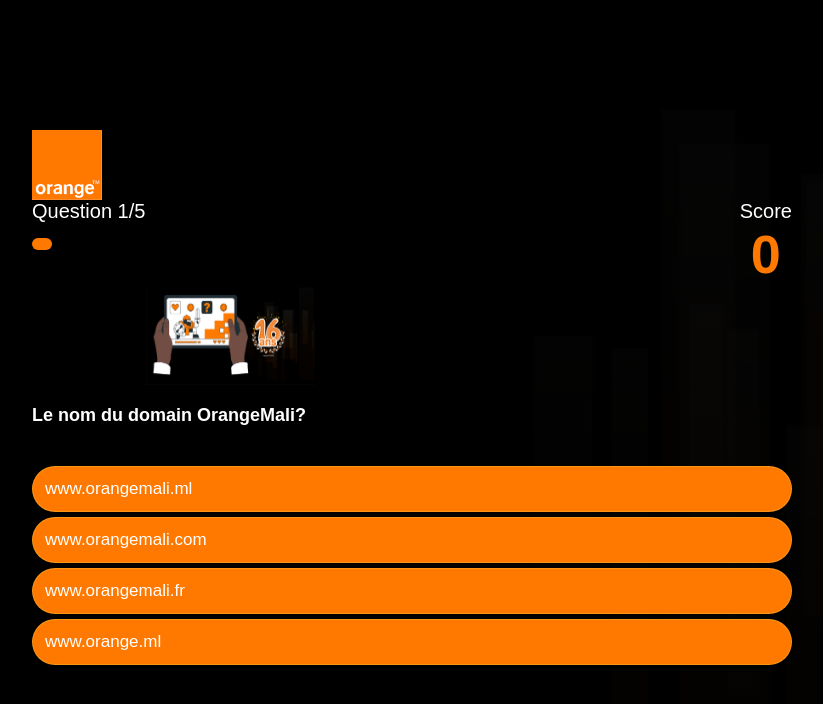
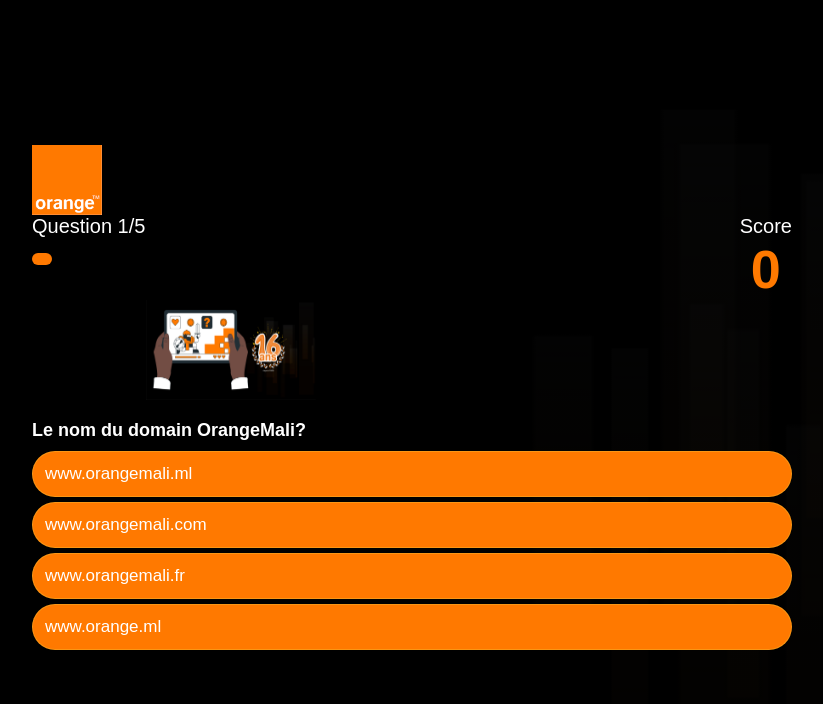
Before and after one commit to ZanCoulibaly/tulonke, a plain HTML site: page game.html in a window 1280 px wide. Shown: the whole page, without its empty margins (228-1051 px from the left). Drawn offline with Linux system fonts and the light colour scheme.

Commit message:
card position

```diff
--- a/css/game.css
+++ b/css/game.css
@@ -6,6 +6,10 @@
     border: 0.1rem solid rgba(235, 235, 86, 0.25);
     border-radius: 40px;
     background-color: #FF7900;
+}
+
+.card {
+    margin-top: -30px;
 }
 
 .choice-container:hover {
--- a/game.html
+++ b/game.html
@@ -36,6 +36,7 @@
             </div>
             <div class="image" id="image"></div>
             <h2 id="question"></h2>
+            <div class="card">
                 <div class="choice-container">
                     <p class="choice-text" data-number="1"></p>
                 </div>
@@ -49,6 +50,8 @@
                     <p class="choice-text" data-number="4"></p>
                 </div>
             </div>
+
+        </div>
     </div>
     <script src="js/game.js"></script>
 </body>
--- a/index.html
+++ b/index.html
@@ -23,5 +23,6 @@
         </div>
     </div>
 </body>
+<script src="js/index.js"></script>
 
 </html>
```
Also changed, not shown: js/index.js (added, +7 -0 lines). Lines whose indentation alone changed are shown as unchanged.
